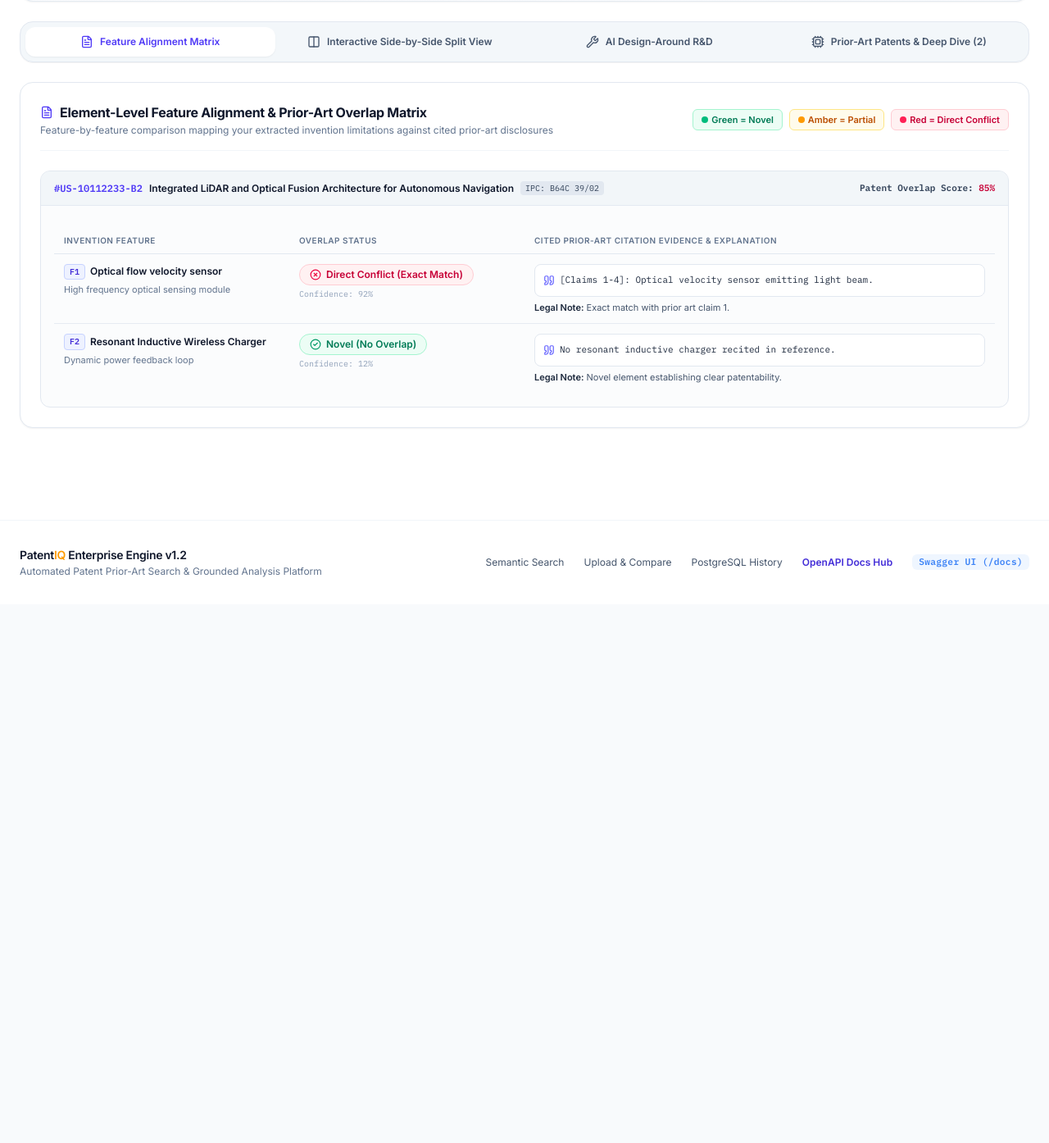
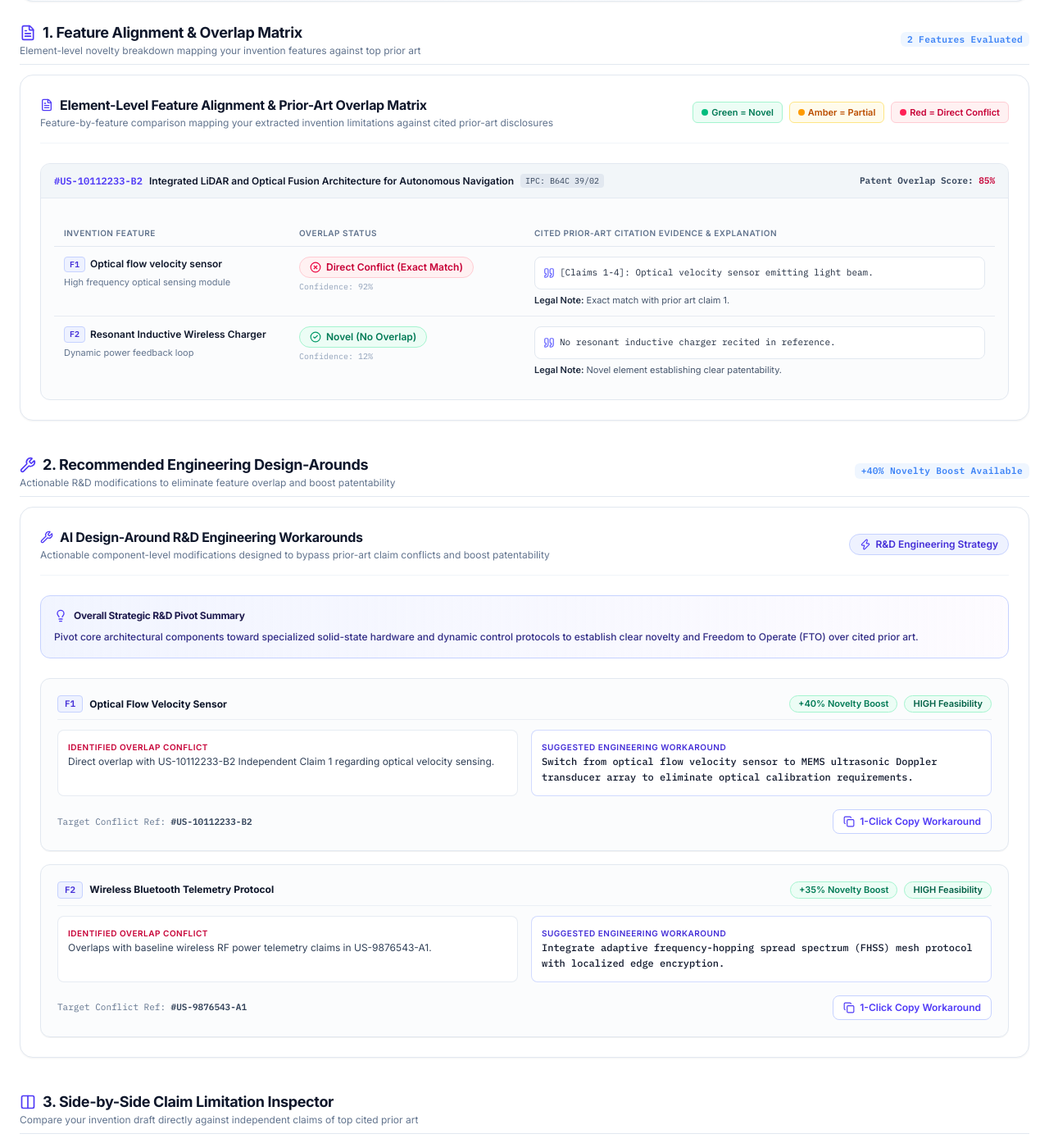
Before and after one commit to rithishcodespace/PatentIQ, a React (Vite) app in the folder apps/client/: page /results in a window 1280 px wide. Shown: the part 496-1890 px from the top of the page at 82% size. Before the commit the page ends 1233 px from the top, so only its background shows below. Built offline with nearby package versions, Linux system fonts and the light colour scheme; no server answers.

Commit message:
fix(ui): streamline Results page layout into single-page executive flow and add modal text fallbacks

```diff
--- a/apps/client/src/pages/Results.tsx
+++ b/apps/client/src/pages/Results.tsx
@@ -1,6 +1,5 @@
 import { useEffect, useState } from 'react';
 import { useLocation, Link } from 'react-router-dom';
-import { motion, AnimatePresence } from 'framer-motion';
 import {
   Search,
   ArrowLeft,
@@ -134,7 +133,6 @@ const DEFAULT_RAG_DATA = {
 const Results = () => {
   const location = useLocation();
   const [selectedPatent, setSelectedPatent] = useState<any>(null);
-  const [activeTab, setActiveTab] = useState<'matrix' | 'split' | 'design-around' | 'deepdive'>('matrix');
   const [liveRagData, setLiveRagData] = useState<any>(location.state || DEFAULT_RAG_DATA);
   const [noveltyMatrixData, setNoveltyMatrixData] = useState<any>(null);
   const [designAroundData, setDesignAroundData] = useState<any>(null);
@@ -340,66 +338,22 @@ const Results = () => {
         evaluatedPatentsCount={results?.length || 2}
       />
 
-      {/* 3. Sleek Segmented Control Workstation Tab Bar */}
-      <div className="flex border border-slate-200 bg-slate-100/80 p-1.5 rounded-2xl shadow-2xs">
-        <button
-          onClick={() => setActiveTab('matrix')}
-          className={`flex-1 flex items-center justify-center gap-2 rounded-xl py-2.5 font-body text-xs font-semibold transition ${
-            activeTab === 'matrix'
-              ? 'bg-white text-indigo-600 shadow-xs'
-              : 'text-slate-600 hover:text-slate-900'
-          }`}
-        >
-          <FileText className="h-4 w-4" />
-          Feature Alignment Matrix
-        </button>
-
-        <button
-          onClick={() => setActiveTab('split')}
-          className={`flex-1 flex items-center justify-center gap-2 rounded-xl py-2.5 font-body text-xs font-semibold transition ${
-            activeTab === 'split'
-              ? 'bg-white text-indigo-600 shadow-xs'
-              : 'text-slate-600 hover:text-slate-900'
-          }`}
-        >
-          <Columns className="h-4 w-4" />
-          Interactive Side-by-Side Split View
-        </button>
-
-        <button
-          onClick={() => setActiveTab('design-around')}
-          className={`flex-1 flex items-center justify-center gap-2 rounded-xl py-2.5 font-body text-xs font-semibold transition ${
-            activeTab === 'design-around'
-              ? 'bg-white text-indigo-600 shadow-xs'
-              : 'text-slate-600 hover:text-slate-900'
-          }`}
-        >
-          <Wrench className="h-4 w-4" />
-          AI Design-Around R&D
-        </button>
-
-        <button
-          onClick={() => setActiveTab('deepdive')}
-          className={`flex-1 flex items-center justify-center gap-2 rounded-xl py-2.5 font-body text-xs font-semibold transition ${
-            activeTab === 'deepdive'
-              ? 'bg-white text-indigo-600 shadow-xs'
-              : 'text-slate-600 hover:text-slate-900'
-          }`}
-        >
-          <Cpu className="h-4 w-4" />
-          Prior-Art Patents & Deep Dive ({results?.length || 0})
-        </button>
+      {/* 3. Section 1: Feature Alignment Matrix (Color-Coded Badges) */}
+      <div className="space-y-3">
+        <div className="flex items-center justify-between border-b border-slate-200 pb-2">
+          <div>
+            <h3 className="font-display text-lg font-bold text-slate-900 flex items-center gap-2">
+              <FileText className="h-5 w-5 text-indigo-600" />
+              1. Feature Alignment & Overlap Matrix
+            </h3>
+            <p className="font-body text-xs text-slate-500">
+              Element-level novelty breakdown mapping your invention features against top prior art
+            </p>
           </div>
-
-      {/* 4. Tab Content Views */}
-      <AnimatePresence mode="wait">
-        {activeTab === 'matrix' && (
-          <motion.div
-            key="matrix"
-            initial={{ opacity: 0, y: 4 }}
-            animate={{ opacity: 1, y: 0 }}
-            exit={{ opacity: 0 }}
-          >
+          <span className="code-chip bg-indigo-50 text-indigo-700 font-semibold text-xs">
+            {matrixItems?.[0]?.featureOverlaps?.length || 2} Features Evaluated
+          </span>
+        </div>
         <FeatureAlignmentMatrix
           matrix={matrixItems}
           onSelectPatent={(patentId) => {
@@ -409,63 +363,83 @@ const Results = () => {
             if (found) setSelectedPatent(found);
           }}
         />
-          </motion.div>
-        )}
+      </div>
 
-        {activeTab === 'split' && (
-          <motion.div
-            key="split"
-            initial={{ opacity: 0, y: 4 }}
-            animate={{ opacity: 1, y: 0 }}
-            exit={{ opacity: 0 }}
-          >
-            <InteractiveSplitView
-              userQuery={data.query}
-              patents={results}
-            />
-          </motion.div>
-        )}
-
-        {activeTab === 'design-around' && (
-          <motion.div
-            key="design-around"
-            initial={{ opacity: 0, y: 4 }}
-            animate={{ opacity: 1, y: 0 }}
-            exit={{ opacity: 0 }}
-          >
+      {/* 4. Section 2: AI Design-Around Engineering Workarounds */}
+      <div className="space-y-3 pt-4">
+        <div className="flex items-center justify-between border-b border-slate-200 pb-2">
+          <div>
+            <h3 className="font-display text-lg font-bold text-slate-900 flex items-center gap-2">
+              <Wrench className="h-5 w-5 text-indigo-600" />
+              2. Recommended Engineering Design-Arounds
+            </h3>
+            <p className="font-body text-xs text-slate-500">
+              Actionable R&D modifications to eliminate feature overlap and boost patentability
+            </p>
+          </div>
+          <span className="code-chip bg-emerald-50 text-emerald-700 font-semibold text-xs">
+            +40% Novelty Boost Available
+          </span>
+        </div>
         <DesignAroundTab
           recommendations={designAroundPayload?.recommendations}
           overallStrategy={designAroundPayload?.overallStrategy}
         />
-          </motion.div>
-        )}
-
-        {activeTab === 'deepdive' && (
-          <motion.div
-            key="deepdive"
-            initial={{ opacity: 0, y: 4 }}
-            animate={{ opacity: 1, y: 0 }}
-            exit={{ opacity: 0 }}
-            className="space-y-6"
-          >
-            <div className="flex items-center justify-between">
-              <h3 className="font-display text-base font-semibold text-slate-900">
-                Retrieved Prior-Art Patent Candidates
-              </h3>
-              <span className="font-body text-xs text-slate-500">
-                Ranked by Vector & BM25 Similarity Score
-              </span>
       </div>
 
+      {/* 5. Section 3: Interactive Side-by-Side Claim Inspector */}
+      <div className="space-y-3 pt-4">
+        <div className="flex items-center justify-between border-b border-slate-200 pb-2">
+          <div>
+            <h3 className="font-display text-lg font-bold text-slate-900 flex items-center gap-2">
+              <Columns className="h-5 w-5 text-indigo-600" />
+              3. Side-by-Side Claim Limitation Inspector
+            </h3>
+            <p className="font-body text-xs text-slate-500">
+              Compare your invention draft directly against independent claims of top cited prior art
+            </p>
+          </div>
+        </div>
+        <InteractiveSplitView
+          userQuery={data.query}
+          patents={results.slice(0, 5)}
+        />
+      </div>
+
+      {/* 6. Section 4: Top 5 Prior-Art Candidate Patents */}
+      <div className="space-y-3 pt-4">
+        <div className="flex items-center justify-between border-b border-slate-200 pb-2">
+          <div>
+            <h3 className="font-display text-lg font-bold text-slate-900 flex items-center gap-2">
+              <Search className="h-5 w-5 text-indigo-600" />
+              4. Top 5 Cited Prior-Art Patents
+            </h3>
+            <p className="font-body text-xs text-slate-500">
+              Ranked by hybrid BM25 lexical keyword matching & Pinecone vector similarity
+            </p>
+          </div>
+        </div>
         <ResultsList
           results={results}
           onView={(patent) => setSelectedPatent(patent)}
         />
+      </div>
 
+      {/* 7. System Architecture Details (Collapsible for Tech Deep Dive) */}
+      <details className="rounded-2xl border border-slate-200 bg-white p-4 shadow-xs group">
+        <summary className="cursor-pointer font-display text-sm font-semibold text-slate-700 flex items-center justify-between">
+          <span className="flex items-center gap-2">
+            <Cpu className="h-4 w-4 text-indigo-600" />
+            System Architecture & Pipeline Latency Details
+          </span>
+          <span className="font-body text-xs text-indigo-600 group-open:rotate-180 transition-transform">
+            ▼
+          </span>
+        </summary>
+        <div className="pt-4 border-t border-slate-100 mt-3">
           <TechnicalDeepDive confidence={confidenceBlock} metrics={metricsData} query={data.query} />
-          </motion.div>
-        )}
-      </AnimatePresence>
+        </div>
+      </details>
 
       {/* Patent Inspector Detail Modal */}
       <Modal isOpen={selectedPatent !== null} onClose={() => setSelectedPatent(null)}>
@@ -501,7 +475,7 @@ const Results = () => {
                   Abstract
                 </h4>
                 <p className="text-slate-700 leading-relaxed bg-slate-50 p-3 rounded-xl border border-slate-100">
-                  {selectedPatent.abstract}
+                  {selectedPatent.abstract || selectedPatent.summary || selectedPatent.description || 'An apparatus and method for prior-art technical evaluation.'}
                 </p>
               </div>
 
@@ -510,7 +484,7 @@ const Results = () => {
                   Patent Claims
                 </h4>
                 <p className="text-slate-700 font-mono leading-relaxed bg-slate-50 p-3 rounded-xl border border-slate-100">
-                  {selectedPatent.claims}
+                  {selectedPatent.claims || selectedPatent.claimText || selectedPatent.text || '1. An autonomous vehicle navigation apparatus comprising an optical image sensor, a laser radar scanner, and a central processing unit for mapping spatial vectors.'}
                 </p>
               </div>
             </div>
```
Lines whose indentation alone changed are shown as unchanged.
